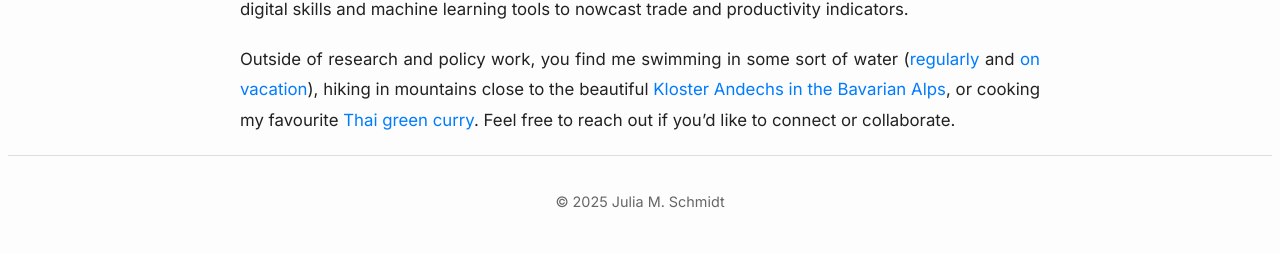
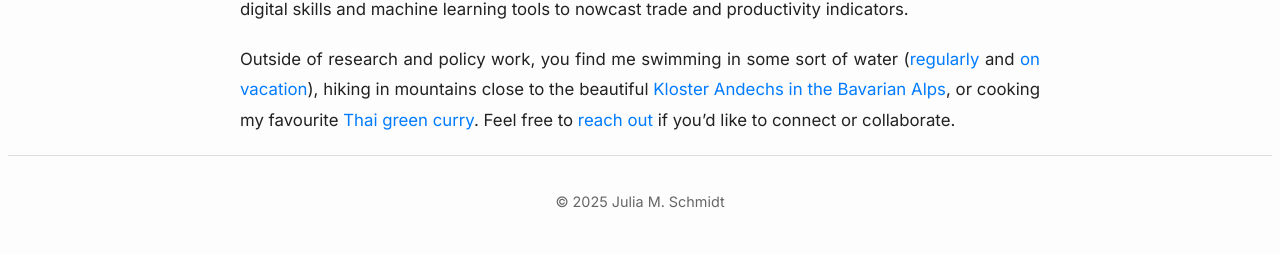
Before and after one commit to julia-m-schmidt/julia-m-schmidt.github.io, a Jekyll site: the page built from home.md, in a window 1280 px wide. Shown: the part 751-1005 px from the top of the page. Built offline with Jekyll 4.4.1, drawn with Linux system fonts in a browser that asks for light colours; part of the change alters nothing that is shown.

```diff
--- a/home.md
+++ b/home.md
@@ -9,4 +9,4 @@ I am a PhD Candidate in Economics at [Université Paris Dauphine – PSL](https:
 
 Before starting my PhD I was an Economist/Data Scientist at the [OECD](https://www.oecd.org/en.html) Science, Technology and Innovation Directorate and at the Statistics and Data Directorate. There I applied NLP to measure digital skills and machine learning tools to nowcast trade and productivity indicators.
 
-Outside of research and policy work, you find me swimming in some sort of water ([regularly](https://www.leparisien.fr/paris-75/paris-75015/paris-la-piscine-keller-quinquagenaire-et-toujours-dans-le-bain-13-03-2017-6758721.php) and [on vacation](https://www.schloesser.bayern.de/deutsch/seen/objekte/ammersee.htm)), hiking in mountains close to the beautiful [Kloster Andechs in the Bavarian Alps](https://www.andechs.de/), or cooking my favourite [Thai green curry](https://hot-thai-kitchen.com/green-curry-new-2/). Feel free to reach out if you’d like to connect or collaborate.
+Outside of research and policy work, you find me swimming in some sort of water ([regularly](https://www.leparisien.fr/paris-75/paris-75015/paris-la-piscine-keller-quinquagenaire-et-toujours-dans-le-bain-13-03-2017-6758721.php) and [on vacation](https://www.schloesser.bayern.de/deutsch/seen/objekte/ammersee.htm)), hiking in mountains close to the beautiful [Kloster Andechs in the Bavarian Alps](https://www.andechs.de/), or cooking my favourite [Thai green curry](https://hot-thai-kitchen.com/green-curry-new-2/). Feel free to [reach out](mailto:julia.schmidt@dauphine.psl.eu?subject=Collaboration%20Request) if you’d like to connect or collaborate.
```
